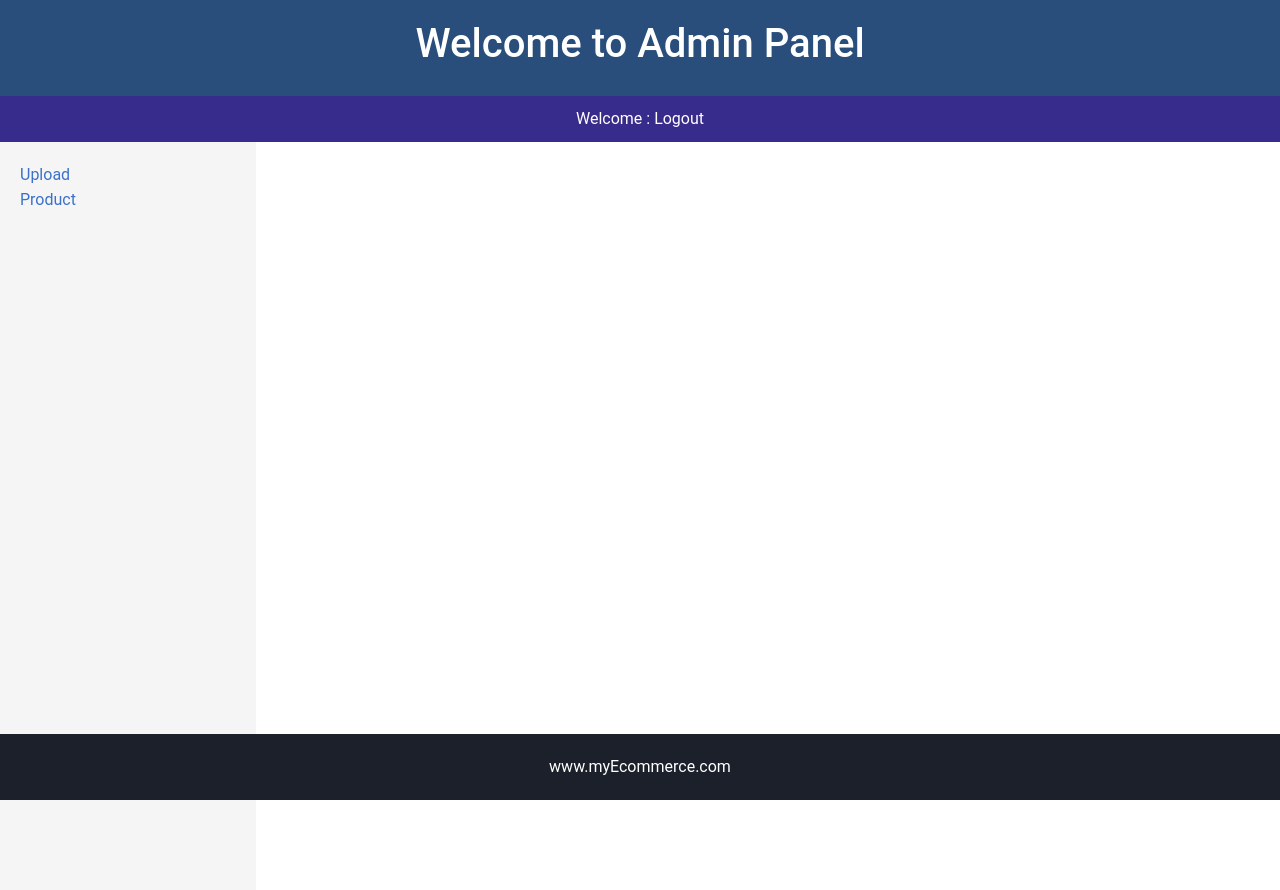
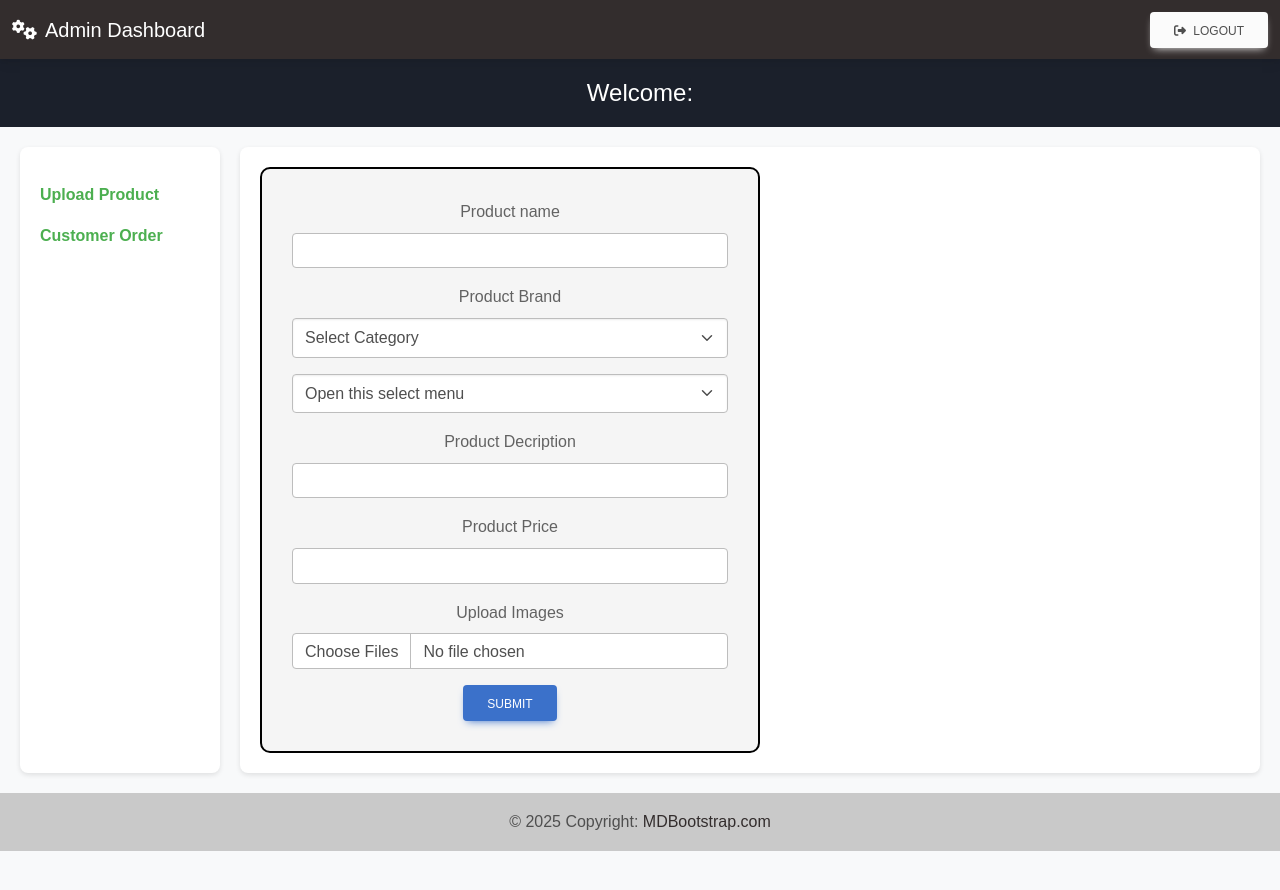
Before and after one commit to AdityaJainghetal/E-commerce-project2, a React (Vite) app in the folder frontend/vite-project/: page /admin/adminDashboard in a window 1280 px wide. Shown: the top 890 px of the page. After the commit the page ends 851 px from the top, so only its background shows below. Built offline with nearby package versions, Linux system fonts and the light colour scheme.

Commit message:
E-commerce

```diff
--- a/frontend/vite-project/src/Admin/AdminDasboard.jsx
+++ b/frontend/vite-project/src/Admin/AdminDasboard.jsx
@@ -1,30 +1,39 @@
 import { useState, useEffect } from "react";
 import { Link, Outlet } from "react-router-dom";
+import React from 'react';
 
-const AdminDashboard=()=>{
-  const [adminuser, setAdminUser] = useState("");
 
-  useEffect(()=>{
-    setAdminUser(localStorage.getItem("adminid"));
-  }, [])
-    return(
-        <>
-          <div id="namedisplay">
-              Welcome : {adminuser}  Logout
-          </div>
-          <div id="mainData">
-              <div id="mainLeftMenu">
+const AdminDashboard = () => {
+  const [adminuser, setAdminUser ] = useState("");
 
-                 <Link to="/uploadproduct">Upload Product </Link>
-              </div>
-              <div id="mainRightData">
+  useEffect(() => {
+    setAdminUser (localStorage.getItem("adminid"));
+  }, []);
 
-                    <Outlet />
 
-              </div>
-          </div>
-        </>
-    )
+
+  return (
+    <>
+      <header className="dashboard-header">
+        <div className="welcome-message">
+          Welcome: {adminuser}
+        </div>
+
+      </header>
+      <div className="dashboard-container">
+        <nav className="sidebar">
+          <ul>
+
+            <li><Link to="./uploadproduct">Upload Product</Link></li>
+            <li><Link to="./customerOrder">Customer Order</Link></li>
+          </ul>
+        </nav>
+        <main className="main-content">
+          <Outlet />
+        </main>
+      </div>
+    </>
+  );
 }
 
 export default AdminDashboard;
--- a/frontend/vite-project/src/Admin/AdminHome.jsx
+++ b/frontend/vite-project/src/Admin/AdminHome.jsx
@@ -1,26 +1,50 @@
-import { Outlet } from "react-router-dom";
-
-import React from 'react'
+import { Outlet, useNavigate } from "react-router-dom";
+import React from 'react';
+import {
+  MDBContainer,
+  MDBNavbar,
+  MDBBtn,
+  MDBNavbarBrand,
+  MDBFooter,
+  MDBIcon
+} from 'mdb-react-ui-kit';
 
 const AdminHome = () => {
+  const navigate = useNavigate();
+
+  const logout = () => {
+    localStorage.clear();
+    navigate('/');
+  };
+
   return (
     <>
-    <div id="adminHeader">
-        <h1>Welcome to Admin Panel</h1>
-        {/* <marquee behavior="slider" direction="left" scrollamount="12" >Admin Dashbaord</marquee> */}
+      <MDBNavbar dark bgColor='dark'>
+        <MDBContainer fluid>
+          <MDBNavbarBrand href='#'>
+            <MDBIcon icon='cogs' className='me-2' /> {/* Icon for Admin Dashboard */}
+            Admin Dashboard
+          </MDBNavbarBrand>
+          <MDBBtn color='light' onClick={logout}>
+            <MDBIcon icon='sign-out-alt' className='me-1' /> Logout
+          </MDBBtn>
+        </MDBContainer>
+      </MDBNavbar>
 
-    </div>
+      <div>
+        <Outlet />
+      </div>
 
-    <Outlet/>
-
-
-    <div id="adminFooter">
-        www.myEcommerce.com
-
-    </div>
-
+      <MDBFooter bgColor='light' className='text-center text-lg-left' style={{ position: 'relative', bottom: '0', width: '100%' }}>
+        <div className='text-center p-3' style={{ backgroundColor: 'rgba(0, 0, 0, 0.2)' }}>
+          &copy; {new Date().getFullYear()} Copyright:{' '}
+          <a className='text-dark' href='https://mdbootstrap.com/'>
+            MDBootstrap.com
+          </a>
+        </div>
+      </MDBFooter>
     </>
-  )
+  );
 }
 
-export default AdminHome
+export default AdminHome;
--- a/frontend/vite-project/src/Admin/AdminLogin.jsx
+++ b/frontend/vite-project/src/Admin/AdminLogin.jsx
@@ -1,50 +1,71 @@
 import Button from 'react-bootstrap/Button';
 import Form from 'react-bootstrap/Form';
 import { useState } from 'react';
-import {message} from "antd";
+import { message } from "antd";
 import axios from "axios";
-import {useNavigate} from "react-router-dom";
+import { useNavigate } from "react-router-dom";
+import 'bootstrap/dist/css/bootstrap.min.css'; // Ensure Bootstrap CSS is imported
 
-const AdminLogin=()=>{
-    const [adminuser, setAdminUser] = useState("");
-    const [adminpassword, setAdminPassword]=useState("");
-    const navigate= useNavigate();
-    const handleSubmit=async(e)=>{
+
+const AdminLogin = () => {
+    const [adminuser, setAdminUser ] = useState("");
+    const [adminpassword, setAdminPassword] = useState("");
+    const [loading, setLoading] = useState(false); // Loading state
+    const navigate = useNavigate();
+
+    const handleSubmit = async (e) => {
         e.preventDefault();
+        setLoading(true); // Set loading to true
         try {
-             let api="http://localhost:8000/admin/adminlogin";
-             const response= await axios.post(api, {adminuser:adminuser, adminpassword:adminpassword});
-             if (response.status==200)
-             {
-                  message.success("Login Succesfully!");
-                  localStorage.setItem("adminid",response.data.adminid);
+            let api = "http://localhost:8000/admin/adminlogin";
+            const response = await axios.post(api, { adminuser, adminpassword });
+            if (response.status === 200) {
+                message.success("Login Successfully!");
+                localStorage.setItem("adminid", response.data.adminid);
                 navigate("./admindashboard");
             }
-             console.log(response);
         } catch (error) {
-              message.error(error.response.data.msg);
+            message.error(error.response?.data?.msg || "Login failed. Please try again.");
+        } finally {
+            setLoading(false); // Reset loading state
         }
     }
-    return(
-        <>
-        <div id="adminForm">
-     <Form style={{width:"500px"}}>
+
+    return (
+      <div style={{padding:"auto"}}>
+        <div className="d-flex justify-content-center align-items-center vh-100">
+            <div id="adminForm" className="p-4 shadow rounded bg-white">
+                <h2 className="text-center mb-4">Admin Login</h2>
+                <Form onSubmit={handleSubmit}>
                     <Form.Group className="mb-3" controlId="formBasicEmail">
                         <Form.Label>Enter ID</Form.Label>
-        <Form.Control type="text"  name="adminid" value={adminuser} onChange={(e)=>{setAdminUser(e.target.value)}}/>
+                        <Form.Control
+                            type="text"
+                            name="adminid"
+                            value={adminuser}
+                            onChange={(e) => setAdminUser (e.target.value)}
+                            required
+                        />
                     </Form.Group>
 
                     <Form.Group className="mb-3" controlId="formBasicPassword">
                         <Form.Label>Password</Form.Label>
-        <Form.Control type="password" name="adminpassword" value={adminpassword} onChange={(e)=>{setAdminPassword(e.target.value)}} />
+                        <Form.Control
+                            type="password"
+                            name="adminpassword"
+                            value={adminpassword}
+                            onChange={(e) => setAdminPassword(e.target.value)}
+                            required
+                        />
                     </Form.Group>
-      <Button variant="primary" type="submit" onClick={handleSubmit}>
-        Submit
+                    <Button variant="primary" type="submit" className="w-100" disabled={loading}>
+                        {loading ? "Logging in..." : "Submit"}
                     </Button>
                 </Form>
             </div>
-        </>
-    )
+        </div>
+        </div>
+    );
 }
 
 export default AdminLogin;
--- /dev/null
+++ b/frontend/vite-project/src/Admin/CustomerOrders.jsx
@@ -0,0 +1,86 @@
+import axios from "axios";
+import { useState, useEffect } from "react";
+import React from 'react'
+import Table from 'react-bootstrap/Table';
+
+
+
+const CustomerOrders = () => {
+  const [mydata, setMydata] = useState([]);
+
+  const loadData =async()=>{
+    try {
+        let api= "http://localhost:8000/admin/orderdetail"
+        const response =  await axios.get(api);
+        setMydata(response.data)
+
+
+    } catch (error) {
+        console.log(error);
+
+    }
+
+  }
+
+  useEffect(()=>{
+    loadData()
+  },[])
+
+  const ans= mydata.map((key)=>{
+
+
+    return (
+    <>
+    <tr>
+        <td>{key.customerid}</td>
+        <td>{key.customername}</td>
+        <td>{key.productname}</td>
+        <td>{key.amount}</td>
+        <td>{key.email}</td>
+        <td>{key.address}</td>
+    </tr>
+
+
+
+
+
+
+
+    </>
+  )
+})
+
+return(
+    <>
+     <h1> Customer Orders</h1>
+           <hr />
+           <Table striped bordered hover>
+      <thead>
+        <tr>
+          <th>Customer ID</th>
+          <th>Name</th>
+          <th>Products</th>
+          <th>Amount</th>
+          <th> Email</th>
+          <th> Shipping Address</th>
+        </tr>
+      </thead>
+      <tbody>
+         {ans}
+        </tbody>
+        </Table>
+
+
+    </>
+)
+
+
+
+
+
+
+}
+
+
+
+export default CustomerOrders
--- a/frontend/vite-project/src/Admin/Style/Style.css
+++ b/frontend/vite-project/src/Admin/Style/Style.css
@@ -20,7 +20,8 @@
     width: 100%;
     padding: 20px;
     background-color: rgb(27, 32, 43);
-    color: white;
+    /* color: white; */
+
     text-align: center;
     position: fixed;
     bottom: 0px;
@@ -74,6 +75,7 @@
 {
     width: 80%;
     padding: 20px;
+    margin-left: 300px;
 }
 
 .cart{
@@ -96,3 +98,143 @@
     align-items: center;
     height: 500px;
 }
+
+#adminFooter{
+    position: fixed;
+    bottom: 0px;
+
+}
+
+
+
+
+
+
+/* AdminDashboard.css */
+
+body {
+    font-family: Arial, sans-serif;
+    margin: 0;
+    background-color: #f4f4f4; /* Light background for the body */
+}
+
+.dashboard-header {
+    background-color: rgb(27, 32, 43);/* Green background */
+
+    color: white;
+    padding: 15px;
+    display: flex;
+   justify-content: center;
+
+}
+
+.welcome-message {
+    font-size: 1.5em;
+
+
+
+}
+
+
+
+.dashboard-container {
+    display: flex;
+    margin: 20px;
+}
+
+.sidebar {
+    width: 200px;
+    background-color: #fff; /* White background for sidebar */
+    padding: 20px;
+    border-radius: 8px;
+    box-shadow: 0 2px 5px rgba(0, 0, 0, 0.1);
+}
+
+.sidebar ul {
+    list-style-type: none;
+    padding: 0;
+}
+
+.sidebar li {
+    margin: 15px 0;
+}
+
+.sidebar a {
+    text-decoration: none;
+    color: #4CAF50; /* Green color for links */
+    font-weight: bold;
+    transition: color 0.3s;
+}
+
+.sidebar a:hover {
+    color: #45a049; /* Darker green on hover */
+}
+
+.main-content {
+    flex: 1;
+    background-color: #fff; /* White background for main content */
+    padding: 20px;
+    border-radius: 8px;
+    box-shadow: 0 2px 5px rgba(0, 0, 0, 0.1);
+    margin-left: 20px; /* Space between sidebar and main content */
+}
+
+@media (max-width: 768px) {
+    .dashboard-container {
+        flex-direction: column; /* Stack sidebar and content on smaller screens */
+    }
+
+    .sidebar {
+        width: 100%; /* Full width for sidebar */
+        margin-bottom: 20px; /* Space below sidebar */
+    }
+
+    .main-content {
+        margin-left: 0; /* No margin on smaller screens */
+    }
+}
+
+/* AdminHome.css */
+
+body {
+    background-color: #f8f9fa; /* Light background for the body */
+}
+
+#adminFooter {
+    position: fixed;
+    bottom: 0;
+    width: 100%;
+}
+
+
+/* AdminLogin.css */
+
+body {
+    background-color: #f8f9fa; /* Light background for the body */
+}
+
+#adminForm {
+    background-color: #ffffff; /* White background for the form */
+    border-radius: 8px; /* Rounded corners */
+    box-shadow: 0 0 10px rgba(0, 0, 0, 0.1); /* Subtle shadow for depth */
+}
+
+
+#adminForm {
+    width: 100%;
+    max-width: 400px; /* Max width for the form */
+    border-radius: 8px; /* Rounded corners */
+    box-shadow: 0 4px 20px rgba(0, 0, 0, 0.1); /* Subtle shadow for depth */
+}
+
+h2 {
+    color: #333; /* Darker text for the title */
+}
+
+button {
+    transition: background-color 0.3s ease; /* Smooth transition for button */
+}
+
+button:hover {
+    background-color: #0056b3; /* Darker blue on hover */
+}
--- a/frontend/vite-project/src/Admin/UploadProduct.jsx
+++ b/frontend/vite-project/src/Admin/UploadProduct.jsx
@@ -49,8 +49,9 @@ const handleInput=(e)=>{
 
     return(
         <>
-           <h1> Upload New Product</h1>
-           <Form style={{width:"500px"}}>
+
+
+           <Form style={{width:"500px", border:"2px solid black",padding:"30px" ,borderRadius:"10px",backgroundColor:"whitesmoke",textAlign:"center"}}>
       <Form.Group className="mb-3" controlId="formBasicEmail">
         <Form.Label>Product name </Form.Label>
         <Form.Control type="text" name="productname" value={input.productname} onChange={handleInput} />
@@ -91,6 +92,7 @@ const handleInput=(e)=>{
         Submit
       </Button>
     </Form>
+
         </>
     )
 }
--- a/frontend/vite-project/src/App.jsx
+++ b/frontend/vite-project/src/App.jsx
@@ -14,6 +14,7 @@ import Cart from './Cart'
 import Checkout from './Checkout'
 import Signup from './Regisration'
 import Login from './Login'
+import CustomerOrders from './Admin/CustomerOrders'
 const App = () => {
   return (
     <>
@@ -30,7 +31,8 @@ const App = () => {
         </Route>
 
       <Route>
-      <Route path='product' element={<Product/>}/>
+
+      <Route path="product" element={<Product/>}/>
       <Route path="cart" element={<Cart/>}/>
       <Route path='checkout' element={<Checkout/>}/>
       <Route path="regsitation" element={<Signup/>}/>
@@ -42,10 +44,11 @@ const App = () => {
     <Routes>
       <Route path='/admin' element={<AdminHome/>}>
       <Route index element={<AdminLogin/>}/>
-      <Route path='adminDashboard' element={<AdminDashboard/>}/>
+      <Route path='adminDashboard' element={<AdminDashboard/>}>
+      <Route index element={<UploadProduct/>}/>
       <Route path='uploadproduct' element={<UploadProduct/>}/>
-
-
+      <Route path="customerOrder" element={<CustomerOrders/>}/>
+      </Route>
       </Route>
 
 
--- a/frontend/vite-project/src/Banner.jsx
+++ b/frontend/vite-project/src/Banner.jsx
@@ -51,8 +51,8 @@ const Banner = () => {
     </Carousel>
 
 
-
-    <Container>
+    <div style={{width:"100%"}}>
+    <Container style={{backgroundColor:"lightblue",width:"100%" }}>
       <Row style={{display:"flex"}}>
         <Col xs={6} md={3}>
           <Image src={img4} roundedCircle  style={{height:"230px", width:"50%", cursor:"pointer"}} onClick={handleInput}  />
@@ -73,7 +73,7 @@ const Banner = () => {
         </Col>
       </Row>
     </Container>
-
+    </div>
 
 
     </>
--- a/frontend/vite-project/src/Footer.jsx
+++ b/frontend/vite-project/src/Footer.jsx
@@ -7,7 +7,7 @@ const Footer = () => {
   return (
     <>
 
-    <MDBFooter className='text-center text-lg-start text-muted' style={{ backgroundColor: "darkblue", color: "white", fontSize: "18px", padding:"20px" ,height:"300px"}}>
+    <MDBFooter className='text-center text-lg-start text-muted' style={{ backgroundColor: "darkblue", color: "white", fontSize: "18px", padding:"20px"}}>
       <section style={{ color: "white"}}>
         <MDBContainer className='text-center text-md-start mt-5'>
           <MDBRow className='mt-3'>
--- a/frontend/vite-project/src/Topmenu.jsx
+++ b/frontend/vite-project/src/Topmenu.jsx
@@ -45,7 +45,6 @@ const Topmenu = () => {
             <Nav.Link as={Link} to="login" style={{color:"white"}}>Login</Nav.Link>
           </Nav>
 
-          <Nav.Link as={Link} to="/cart"><FaCartShopping /> {productLength}</Nav.Link>
 
         <Col>
 
@@ -58,9 +57,12 @@ const Topmenu = () => {
           </>
         ): (
           <>
-          Welcome to : {username} email: {useremail}
-
-          <button onClick={userLogout}>Logout</button>
+          <div style={{display:"flex",justifyContent:"space-between",  paddingLeft:"40px"}}>
+          Welcome to : {username}   email: {useremail}
+          <div style={{display:"flex",justifyContent:"space-between",  paddingLeft:"40px"}}>
+          <button onClick={userLogout} style={{backgroundColor:"skyblue", borderRadius:"10px"}}> Logout </button>
+          </div>
+          </div>
           </>
         )}
 
@@ -74,6 +76,7 @@ const Topmenu = () => {
 
 
 
+        <Nav.Link as={Link} to="/cart"><FaCartShopping /> {productLength}</Nav.Link>
         </Container>
 
       </Navbar>
```
Also changed, not shown: 6 other files (tests, documents, lock files or other folders). Lines whose indentation alone changed are shown as unchanged.
